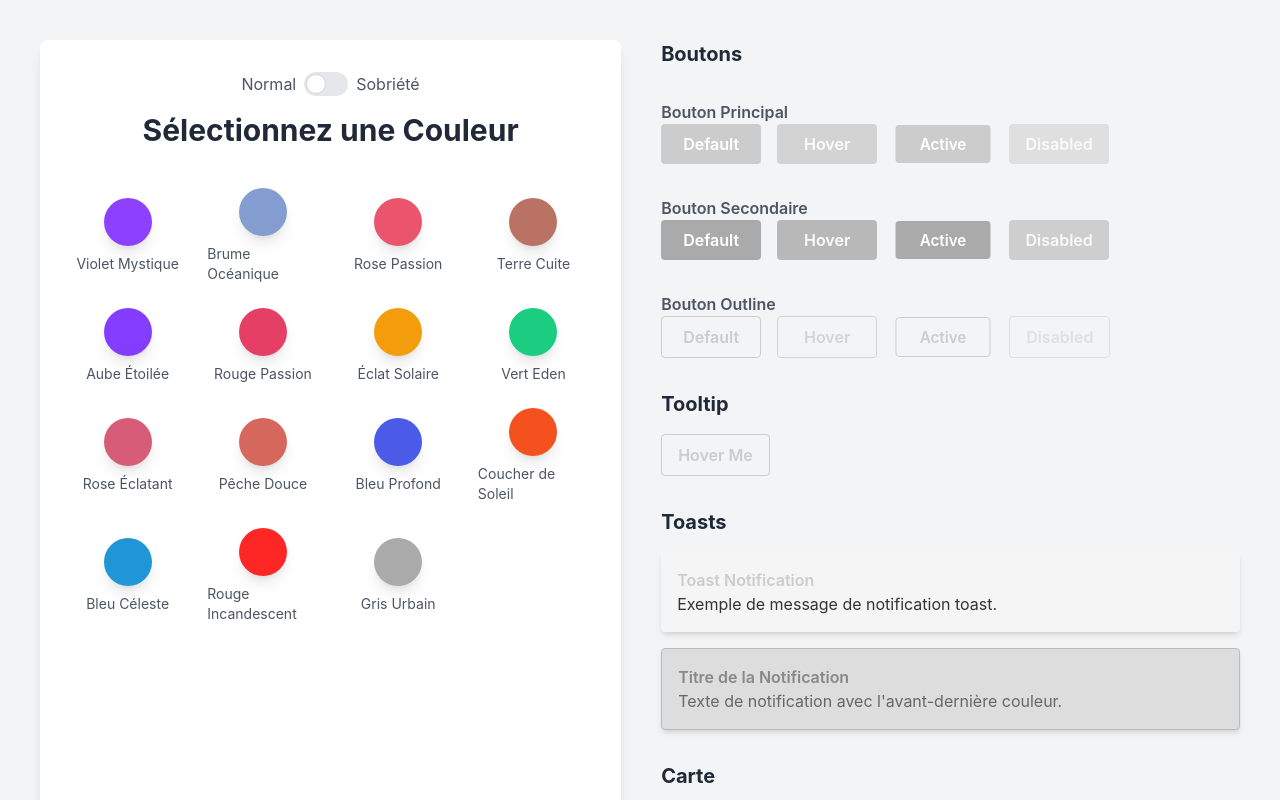
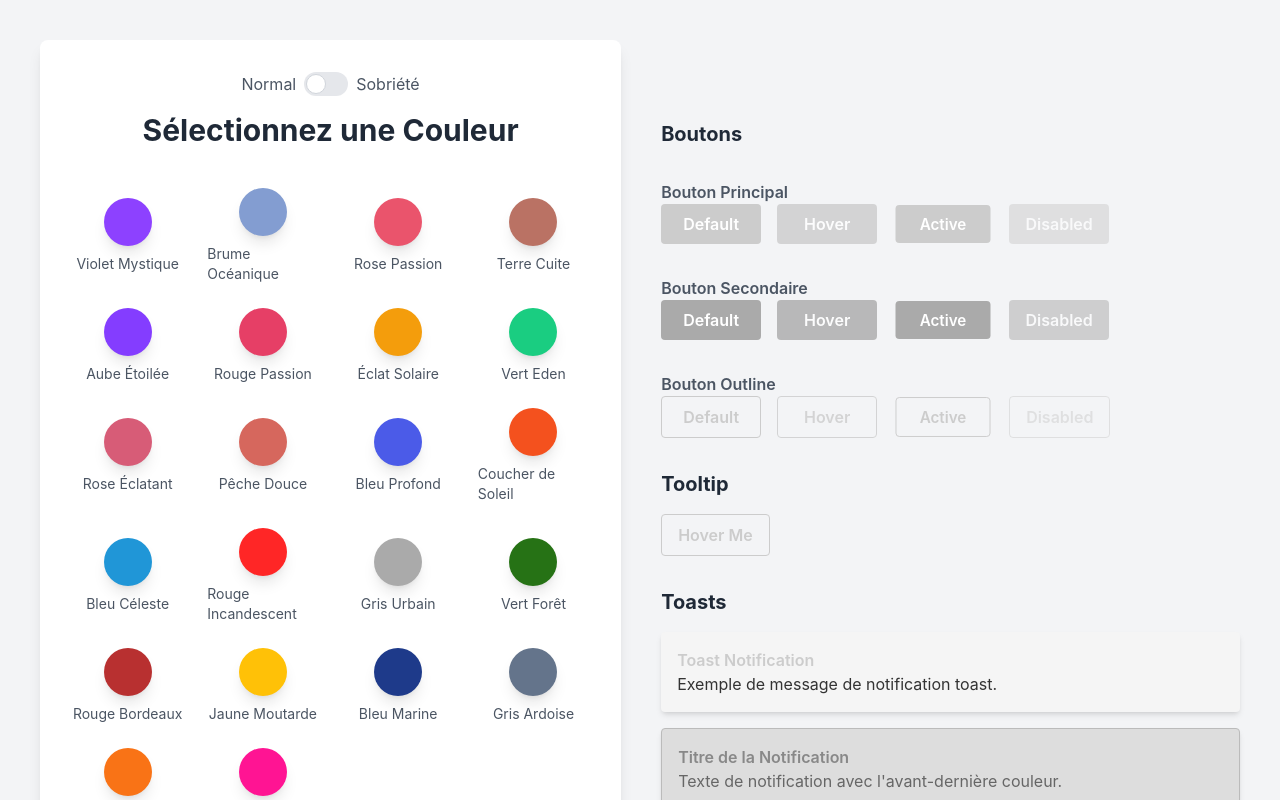
Before and after one commit to HmbiziN/ux_project, a React (Create React App) app: page / in a window 1280 px wide. Shown: the top 800 px of the page. Built offline with nearby package versions, Linux system fonts and the light colour scheme.

Commit message:
sobre mode

```diff
--- a/src/App.js
+++ b/src/App.js
@@ -41,15 +41,15 @@ function App() {
           </div>
           <h1 className="text-3xl font-bold text-center mb-10 text-gray-800">Sélectionnez une Couleur</h1>
           <ColorSelector palettes={palettes} onSelect={handleColorSelect} />
-          {paletteName && (
+
+        </div>
+
+        <div className="w-full md:w-1/2 flex flex-col space-y-10">
+        {paletteName && (
             <h2 className="text-2xl font-semibold mt-10 text-center text-gray-700">{paletteName}</h2>
           )}
           <ColorSwatches colors={filteredPalette} />
-        </div>
-
-        <div className="w-full md:w-1/2">
-        <ExampleComponents colors={filteredPalette} isSobrietyMode={isSobrietyMode} />
-
+          <ExampleComponents colors={filteredPalette} isSobrietyMode={isSobrietyMode} />
         </div>
       </div>
     </div>
--- a/src/components/ColorSelector.js
+++ b/src/components/ColorSelector.js
@@ -1,6 +1,13 @@
-import React from 'react';
+import React, { useState } from 'react';
 
 function ColorSelector({ palettes, onSelect }) {
+  const [selectedPaletteIndex, setSelectedPaletteIndex] = useState(null);
+
+  const handlePaletteSelect = (index, colors, name) => {
+    setSelectedPaletteIndex(index);
+    onSelect(colors, name);
+  };
+
   return (
     <div className="grid grid-cols-4 gap-6 place-items-center">
       {palettes.map((palette, index) => {
@@ -9,8 +16,11 @@ function ColorSelector({ palettes, onSelect }) {
         return (
           <div key={index} className="flex flex-col items-center">
             <div
-              onClick={() => onSelect(palette.colors, palette.name)}
-              style={{ backgroundColor: middleColor.hex }}
+              onClick={() => handlePaletteSelect(index, palette.colors, palette.name)}
+              style={{
+                backgroundColor: middleColor.hex,
+                border: selectedPaletteIndex === index ? `4px solid ${middleColor.darkerHex || '#000'}` : 'none',
+              }}
               className="h-12 w-12 rounded-full cursor-pointer shadow-lg transform transition-transform hover:scale-110"
               title={`${palette.name} - ${middleColor.shade}`}
             />
--- a/src/components/ExampleComponents.js
+++ b/src/components/ExampleComponents.js
@@ -8,6 +8,7 @@ function ExampleComponents({ colors, isSobrietyMode }) {
   const borderColor = colors[9]?.hex || textColor; // Utilisé pour les bordures et les textes
 
   return (
+
     <div className="space-y-8">
       {/* Affichage en mode sobriété */}
       {isSobrietyMode ? (
--- a/src/palettes.js
+++ b/src/palettes.js
@@ -239,4 +239,117 @@ export const palettes = [
           { shade: 950, hex: "#333333" },
         ],
       },
+      {
+        name: "Vert Forêt",
+        colors: [
+          { shade: 50, hex: "#e6f2e1" },
+          { shade: 100, hex: "#cce6c3" },
+          { shade: 200, hex: "#99cc86" },
+          { shade: 300, hex: "#66b34a" },
+          { shade: 400, hex: "#33931e" },
+          { shade: 500, hex: "#267215" },
+          { shade: 600, hex: "#1f5e11" },
+          { shade: 700, hex: "#194b0e" },
+          { shade: 800, hex: "#143b0b" },
+          { shade: 900, hex: "#0f2c08" },
+          { shade: 950, hex: "#071804" },
+        ],
+      },
+      {
+        name: "Rouge Bordeaux",
+        colors: [
+          { shade: 50, hex: "#faebeb" },
+          { shade: 100, hex: "#f4d6d6" },
+          { shade: 200, hex: "#eaa9a9" },
+          { shade: 300, hex: "#dd7878" },
+          { shade: 400, hex: "#cc4c4c" },
+          { shade: 500, hex: "#b83030" },
+          { shade: 600, hex: "#992626" },
+          { shade: 700, hex: "#7a1e1e" },
+          { shade: 800, hex: "#5c1717" },
+          { shade: 900, hex: "#3f1010" },
+          { shade: 950, hex: "#210808" },
+        ],
+      },
+      {
+        name: "Jaune Moutarde",
+        colors: [
+          { shade: 50, hex: "#fff8e1" },
+          { shade: 100, hex: "#ffecb3" },
+          { shade: 200, hex: "#ffe082" },
+          { shade: 300, hex: "#ffd54f" },
+          { shade: 400, hex: "#ffca28" },
+          { shade: 500, hex: "#ffc107" },
+          { shade: 600, hex: "#ffb300" },
+          { shade: 700, hex: "#ffa000" },
+          { shade: 800, hex: "#ff8f00" },
+          { shade: 900, hex: "#ff6f00" },
+          { shade: 950, hex: "#ff3d00" },
+        ],
+      },
+      {
+        name: "Bleu Marine",
+        colors: [
+          { shade: 50, hex: "#e3e9f1" },
+          { shade: 100, hex: "#c7d2e4" },
+          { shade: 200, hex: "#8ea7d1" },
+          { shade: 300, hex: "#5b7bba" },
+          { shade: 400, hex: "#35579f" },
+          { shade: 500, hex: "#1e3a8a" },
+          { shade: 600, hex: "#192f74" },
+          { shade: 700, hex: "#14235d" },
+          { shade: 800, hex: "#0f1847" },
+          { shade: 900, hex: "#0a1235" },
+          { shade: 950, hex: "#060a21" },
+        ],
+      },
+      {
+        name: "Gris Ardoise",
+        colors: [
+          { shade: 50, hex: "#f8fafc" },
+          { shade: 100, hex: "#f1f5f9" },
+          { shade: 200, hex: "#e2e8f0" },
+          { shade: 300, hex: "#cbd5e1" },
+          { shade: 400, hex: "#94a3b8" },
+          { shade: 500, hex: "#64748b" },
+          { shade: 600, hex: "#475569" },
+          { shade: 700, hex: "#334155" },
+          { shade: 800, hex: "#1e293b" },
+          { shade: 900, hex: "#0f172a" },
+          { shade: 950, hex: "#0a0e1f" },
+        ],
+      },
+      {
+        name: "Orange Brûlé",
+        colors: [
+          { shade: 50, hex: "#fff7ed" },
+          { shade: 100, hex: "#ffedd5" },
+          { shade: 200, hex: "#fed7aa" },
+          { shade: 300, hex: "#fdba74" },
+          { shade: 400, hex: "#fb923c" },
+          { shade: 500, hex: "#f97316" },
+          { shade: 600, hex: "#ea580c" },
+          { shade: 700, hex: "#c2410c" },
+          { shade: 800, hex: "#9a3412" },
+          { shade: 900, hex: "#7c2d12" },
+          { shade: 950, hex: "#451a0a" },
+        ],
+      },
+      {
+        name: "Rose Pâle",
+        colors: [
+          { shade: 50, hex: "#fff0f5" },
+          { shade: 100, hex: "#ffe4e1" },
+          { shade: 200, hex: "#ffc0cb" },
+          { shade: 300, hex: "#ffb6c1" },
+          { shade: 400, hex: "#ff69b4" },
+          { shade: 500, hex: "#ff1493" },
+          { shade: 600, hex: "#db7093" },
+          { shade: 700, hex: "#c71585" },
+          { shade: 800, hex: "#b03060" },
+          { shade: 900, hex: "#9932cc" },
+          { shade: 950, hex: "#701c1c" },
+        ],
+      }
+
     ];
```
